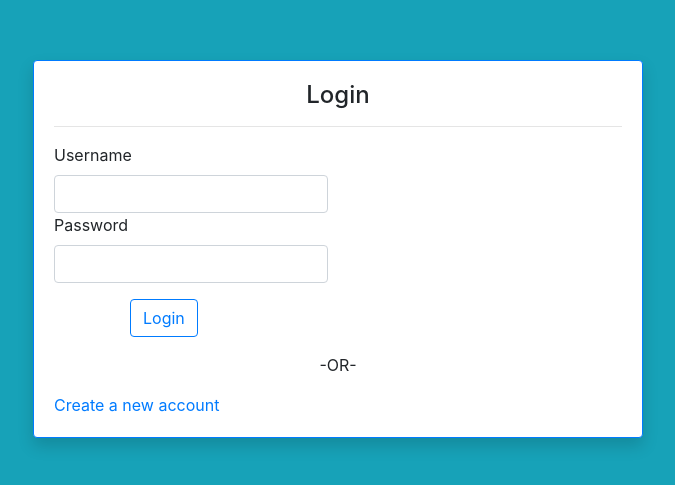
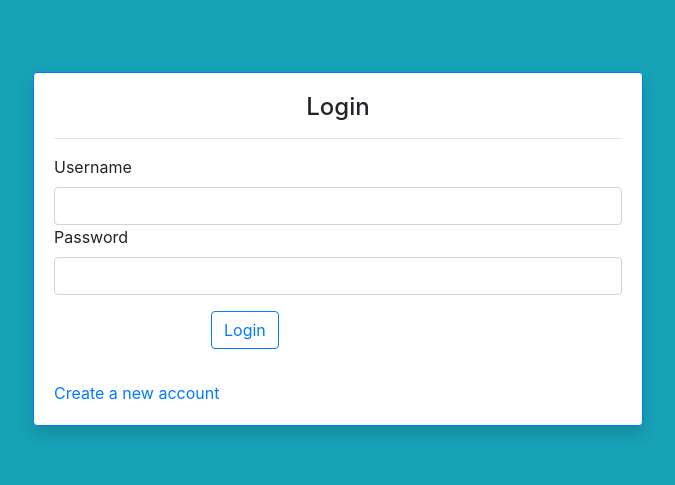
Before and after one commit to hamzan47/term-mean-app-frontend, an Angular app in the folder project/: page / in a window 1280 px wide. Shown: the part 151-636 px from the top of the page, without its empty margins (302-977 px from the left). Built offline with nearby package versions, Linux system fonts and the light colour scheme.

Commit message:
login update

```diff
--- a/project/src/app/login/login.component.html
+++ b/project/src/app/login/login.component.html
@@ -4,13 +4,13 @@
       <div class="card-body">
         <h4 class="card-title text-center fw-light">Login</h4>
         <hr>
-          <form [formGroup]="loginForm" (ngSubmit)="login()" class="row g-3">
+        <form [formGroup]="loginForm" (ngSubmit)="login()" class="formGroup">
           <div>
-              <div class="col-md-12">
+            <div class="col-lg-15 col-lg-offset-15">
               <label for="email" class="form-label">Username</label>
               <input formControlName="email" type="text" class="form-control" id="email" name="email">
             </div>
-              <div class="col-md-12">
+            <div class="col-lg-15 col-lg-offset-15">
               <label for="password" class="form-label">Password</label>
               <input formControlName="password" type="password" class="form-control" id="password" name="password">
             </div>
@@ -22,7 +22,7 @@
         </form>
         <div class="row mt-3">
           <div class="col-md-12 mx-auto align-content-center d-grid">
-              <p class="text-center">-OR-</p>
+            <p class="text-center"></p>
             <a class="text-center" routerLink="/signup">Create a new account</a>
           </div>
         </div>
```
Also changed, not shown: project/src/assets/pictures/1.jpg (added). Lines whose indentation alone changed are shown as unchanged.
